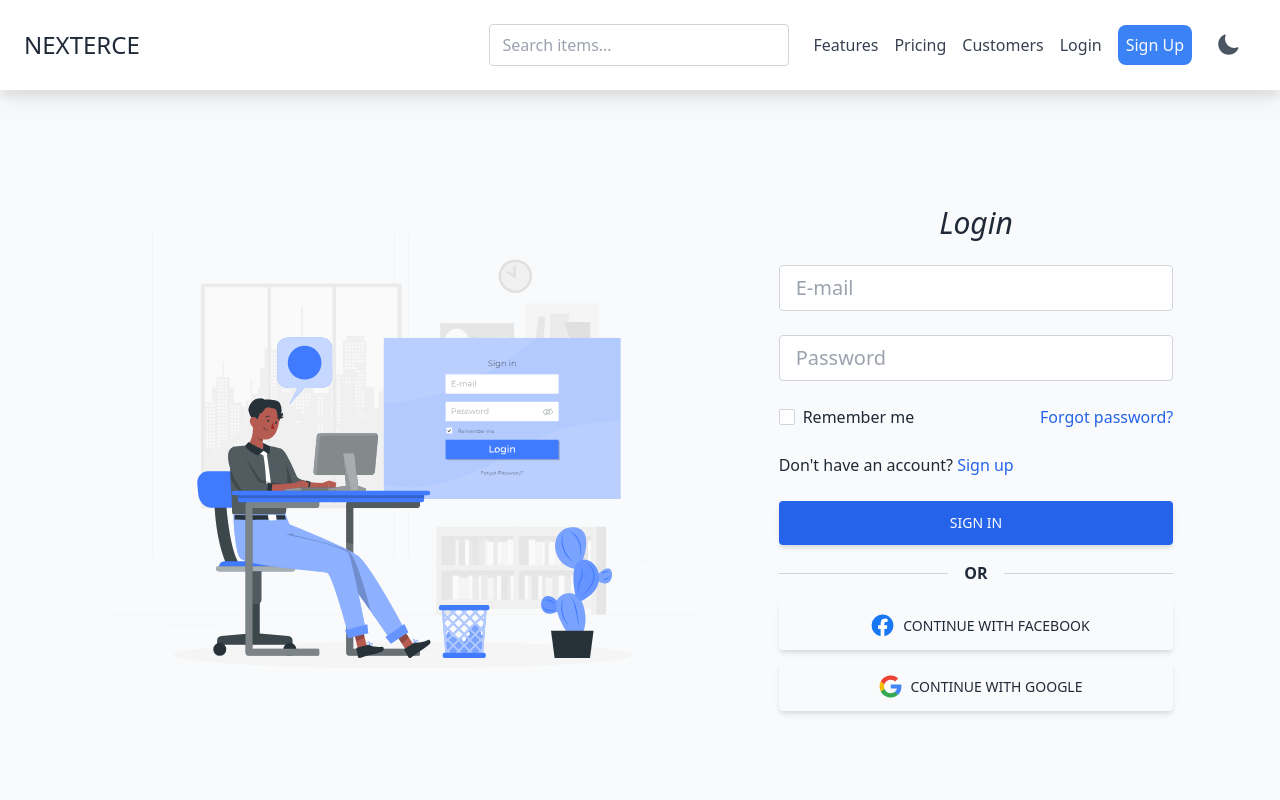
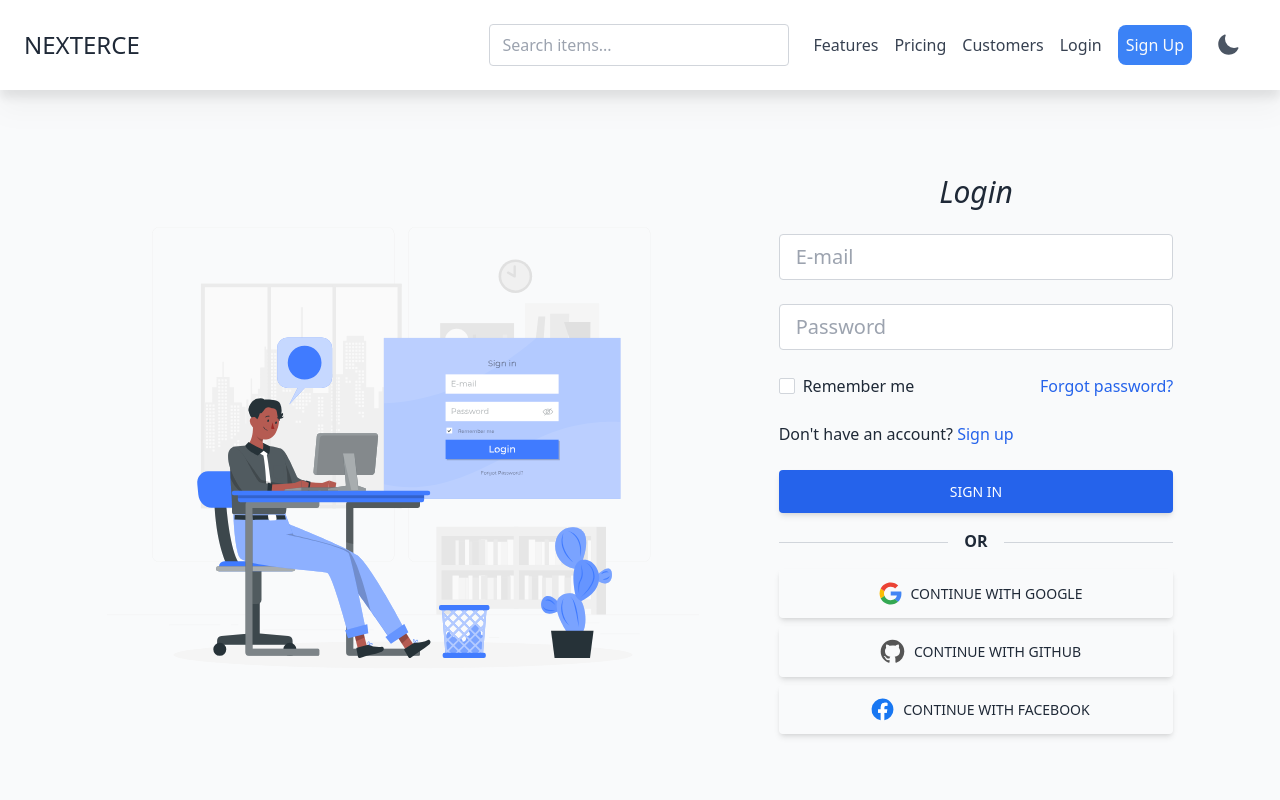
Before and after one commit to black15/nexterce, a Next.js app: page /login in a window 1280 px wide. Shown: the top 800 px of the page. Built offline with nearby package versions, Linux system fonts and the light colour scheme; no server answers.

Commit message:
Implemented Facebook and Github Auth

```diff
--- a/pages/api/auth/[...nextauth].js
+++ b/pages/api/auth/[...nextauth].js
@@ -1,9 +1,7 @@
 import NextAuth from 'next-auth'
-import AppleProvider from 'next-auth/providers/apple'
 import FacebookProvider from 'next-auth/providers/facebook'
 import GoogleProvider from 'next-auth/providers/google'
-import EmailProvider from 'next-auth/providers/email'
-
+import GitHubProvider from 'next-auth/providers/github'
 export default NextAuth({
   providers: [
     // OAuth authentication providers...
@@ -11,5 +9,13 @@ export default NextAuth({
       clientId: process.env.GOOGLE_ID,
       clientSecret: process.env.GOOGLE_SECRET
     }),
+    FacebookProvider({
+      clientId: process.env.FACEBOOK_CLIENT_ID,
+      clientSecret: process.env.FACEBOOK_CLIENT_SECRET
+    }),
+    GitHubProvider({
+      clientId: process.env.GITHUB_ID,
+      clientSecret: process.env.GITHUB_SECRET
+    }),
   ]
 })
--- a/pages/login.js
+++ b/pages/login.js
@@ -10,6 +10,12 @@ const Login = () => {
 
   const handleGoogleAuth = async () => {
     signIn('google', {callbackUrl: 'http://localhost:3000'})
+  }
+  const handleFacebookAuth = async () => {
+    signIn('facebook', {callbackUrl: 'http://localhost:3000'})
+  }
+  const handleGithubAuth = async () => {
+    signIn('github', {callbackUrl: 'http://localhost:3000'})
   }
 
   return (
@@ -90,17 +96,8 @@ const Login = () => {
                   <p class="text-center font-semibold mx-4 mb-0 dark:text-gray-50">OR</p>
                 </div>
 
-                <a
-                  class="px-7 py-3 text-gray-800 font-medium text-sm leading-snug uppercase rounded shadow-md hover:shadow-lg focus:shadow-lg focus:outline-none focus:ring-0 active:shadow-lg transition duration-150 ease-in-out w-full flex justify-center items-center mb-3 dark:text-gray-50"
-                  href="#!"
-                  role="button"
-                  data-mdb-ripple="true"
-                  data-mdb-ripple-color="light"
-                >
-                  <svg width={25} className='mx-2' viewBox="0 0 16 16" xmlns="http://www.w3.org/2000/svg" fill="none"><g id="SVGRepo_bgCarrier" stroke-width="0"></g><g id="SVGRepo_tracerCarrier" stroke-linecap="round" stroke-linejoin="round"></g><g id="SVGRepo_iconCarrier"><path fill="#1877F2" d="M15 8a7 7 0 00-7-7 7 7 0 00-1.094 13.915v-4.892H5.13V8h1.777V6.458c0-1.754 1.045-2.724 2.644-2.724.766 0 1.567.137 1.567.137v1.723h-.883c-.87 0-1.14.54-1.14 1.093V8h1.941l-.31 2.023H9.094v4.892A7.001 7.001 0 0015 8z"></path><path fill="#ffffff" d="M10.725 10.023L11.035 8H9.094V6.687c0-.553.27-1.093 1.14-1.093h.883V3.87s-.801-.137-1.567-.137c-1.6 0-2.644.97-2.644 2.724V8H5.13v2.023h1.777v4.892a7.037 7.037 0 002.188 0v-4.892h1.63z"></path></g></svg> Continue with Facebook
-                </a>
                 <button
-                  class="px-7 py-3 text-gray-800 font-medium text-sm leading-snug uppercase rounded shadow-md hover:shadow-lg focus:shadow-lg focus:outline-none focus:ring-0 active:shadow-lg transition duration-150 ease-in-out w-full flex justify-center items-center dark:text-gray-50"
+                  class="px-7 py-3 text-gray-800 font-medium text-sm text-center leading-snug uppercase rounded shadow-md hover:shadow-lg focus:shadow-lg focus:outline-none focus:ring-0 active:shadow-lg transition duration-150 ease-in-out w-full flex justify-center items-center mb-2 dark:text-gray-50"
                   role="button"
                   type='button'
                   data-mdb-ripple="true"
@@ -108,6 +105,26 @@ const Login = () => {
                   onClick={handleGoogleAuth}
                 >
                   <svg width={25} className='mx-2' viewBox="0 0 32 32" fill="none" xmlns="http://www.w3.org/2000/svg"><g id="SVGRepo_bgCarrier" stroke-width="0"></g><g id="SVGRepo_tracerCarrier" stroke-linecap="round" stroke-linejoin="round"></g><g id="SVGRepo_iconCarrier"> <path d="M30.0014 16.3109C30.0014 15.1598 29.9061 14.3198 29.6998 13.4487H16.2871V18.6442H24.1601C24.0014 19.9354 23.1442 21.8798 21.2394 23.1864L21.2127 23.3604L25.4536 26.58L25.7474 26.6087C28.4458 24.1665 30.0014 20.5731 30.0014 16.3109Z" fill="#4285F4"></path> <path d="M16.2863 29.9998C20.1434 29.9998 23.3814 28.7553 25.7466 26.6086L21.2386 23.1863C20.0323 24.0108 18.4132 24.5863 16.2863 24.5863C12.5086 24.5863 9.30225 22.1441 8.15929 18.7686L7.99176 18.7825L3.58208 22.127L3.52441 22.2841C5.87359 26.8574 10.699 29.9998 16.2863 29.9998Z" fill="#34A853"></path> <path d="M8.15964 18.769C7.85806 17.8979 7.68352 16.9645 7.68352 16.0001C7.68352 15.0356 7.85806 14.1023 8.14377 13.2312L8.13578 13.0456L3.67083 9.64746L3.52475 9.71556C2.55654 11.6134 2.00098 13.7445 2.00098 16.0001C2.00098 18.2556 2.55654 20.3867 3.52475 22.2845L8.15964 18.769Z" fill="#FBBC05"></path> <path d="M16.2864 7.4133C18.9689 7.4133 20.7784 8.54885 21.8102 9.4978L25.8419 5.64C23.3658 3.38445 20.1435 2 16.2864 2C10.699 2 5.8736 5.1422 3.52441 9.71549L8.14345 13.2311C9.30229 9.85555 12.5086 7.4133 16.2864 7.4133Z" fill="#EB4335"></path> </g></svg>Continue with Google
+                </button>
+                <button
+                  class="px-7 py-3 text-gray-800 font-medium text-sm text-center leading-snug uppercase rounded shadow-md hover:shadow-lg focus:shadow-lg focus:outline-none focus:ring-0 active:shadow-lg transition duration-150 ease-in-out w-full flex justify-center items-center mb-2 dark:text-gray-50"
+                  role="button"
+                  type='button'
+                  data-mdb-ripple="true"
+                  data-mdb-ripple-color="light"
+                  onClick={handleGithubAuth}
+                >
+                  <svg width={27} className='mx-2' viewBox="0 0 16 16" xmlns="http://www.w3.org/2000/svg" fill="none"><g id="SVGRepo_bgCarrier" stroke-width="0"></g><g id="SVGRepo_tracerCarrier" stroke-linecap="round" stroke-linejoin="round"></g><g id="SVGRepo_iconCarrier"><path fill="#555" fill-rule="evenodd" d="M8 1C4.133 1 1 4.13 1 7.993c0 3.09 2.006 5.71 4.787 6.635.35.064.478-.152.478-.337 0-.166-.006-.606-.01-1.19-1.947.423-2.357-.937-2.357-.937-.319-.808-.778-1.023-.778-1.023-.635-.434.048-.425.048-.425.703.05 1.073.72 1.073.72.624 1.07 1.638.76 2.037.582.063-.452.244-.76.444-.935-1.554-.176-3.188-.776-3.188-3.456 0-.763.273-1.388.72-1.876-.072-.177-.312-.888.07-1.85 0 0 .586-.189 1.924.716A6.711 6.711 0 018 4.381c.595.003 1.194.08 1.753.236 1.336-.905 1.923-.717 1.923-.717.382.963.142 1.674.07 1.85.448.49.72 1.114.72 1.877 0 2.686-1.638 3.278-3.197 3.45.251.216.475.643.475 1.296 0 .934-.009 1.688-.009 1.918 0 .187.127.404.482.336A6.996 6.996 0 0015 7.993 6.997 6.997 0 008 1z" clip-rule="evenodd"></path></g></svg>Continue with Github
+                </button>
+                <button
+                  class="px-7 py-3 text-gray-800 font-medium text-center text-sm leading-snug uppercase rounded shadow-md hover:shadow-lg focus:shadow-lg focus:outline-none focus:ring-0 active:shadow-lg transition duration-150 ease-in-out w-full flex justify-center items-center mb-2 dark:text-gray-50"
+                  type='button'
+                  role="button"
+                  data-mdb-ripple="true"
+                  data-mdb-ripple-color="light"
+                  onClick={handleFacebookAuth}
+                >
+                  <svg width={25} className='mx-2' viewBox="0 0 16 16" xmlns="http://www.w3.org/2000/svg" fill="none"><g id="SVGRepo_bgCarrier" stroke-width="0"></g><g id="SVGRepo_tracerCarrier" stroke-linecap="round" stroke-linejoin="round"></g><g id="SVGRepo_iconCarrier"><path fill="#1877F2" d="M15 8a7 7 0 00-7-7 7 7 0 00-1.094 13.915v-4.892H5.13V8h1.777V6.458c0-1.754 1.045-2.724 2.644-2.724.766 0 1.567.137 1.567.137v1.723h-.883c-.87 0-1.14.54-1.14 1.093V8h1.941l-.31 2.023H9.094v4.892A7.001 7.001 0 0015 8z"></path><path fill="#ffffff" d="M10.725 10.023L11.035 8H9.094V6.687c0-.553.27-1.093 1.14-1.093h.883V3.87s-.801-.137-1.567-.137c-1.6 0-2.644.97-2.644 2.724V8H5.13v2.023h1.777v4.892a7.037 7.037 0 002.188 0v-4.892h1.63z"></path></g></svg> Continue with Facebook
                 </button>
               </form>
             </div>
```
Also changed, not shown: 1 other file (tests, documents, lock files or other folders).
